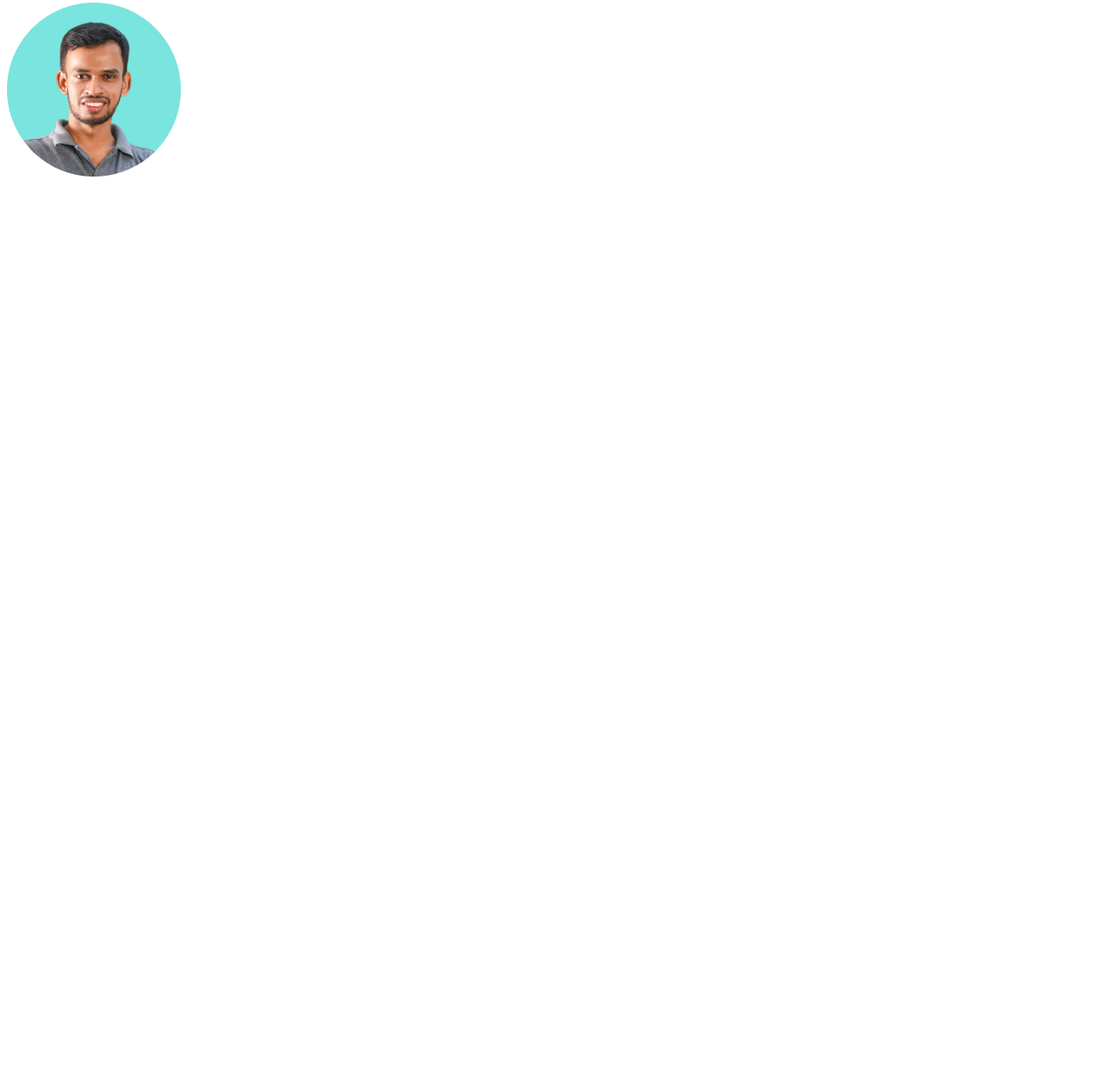
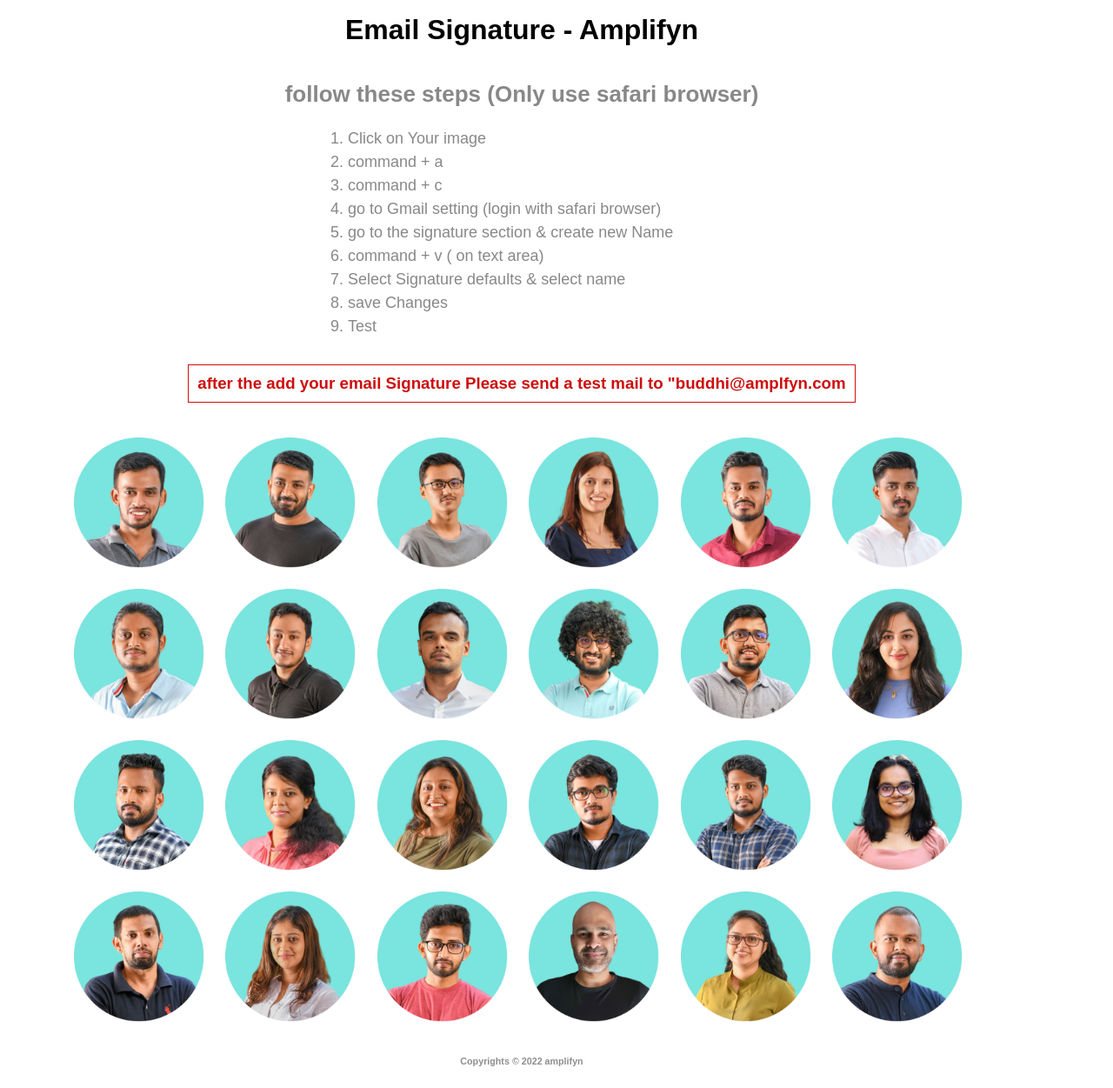
Before and after one commit to amplifyn-es/2022-signatures-, a plain HTML site: page index.html in a window 1280 px wide. Shown: the part 5-1256 px from the top of the page at 87% size. Before the commit the page ends 800 px from the top, so only its background shows below. Drawn offline with Linux system fonts and the light colour scheme.

Commit message:
index update

```diff
--- a/index.html
+++ b/index.html
@@ -1,12 +1,158 @@
 <!DOCTYPE html>
 <html lang="en">
-<head>
-    <meta charset="UTF-8">
-    <meta http-equiv="X-UA-Compatible" content="IE=edge">
-    <meta name="viewport" content="width=device-width, initial-scale=1.0">
-    <title>Document</title>
-</head>
-<body>
-    <a class="email-link" href="done/amplifyn-es-asela.html"><img src="img/G suite profile - Asela.png" alt=""></a>
-</body>
+  <head>
+    <meta charset="UTF-8" />
+    <meta http-equiv="X-UA-Compatible" content="IE=edge" />
+    <meta name="viewport" content="width=device-width, initial-scale=1.0" />
+    <title>Email Signature - Amplifyn</title>
+    <style>
+      body {
+        max-width: 1200px;
+        padding: 0;
+        margin: 0;
+        font-family: Outfit, sans-serif;
+      }
+
+      .container {
+        max-width: 1050px;
+        margin: auto;
+      }
+      a{
+          text-decoration: none;
+      }
+      h1 {
+        text-align: center;
+        margin-bottom: 40px;
+      }
+
+      img {
+        max-width: 150px;
+        padding: 10px;
+      }
+      ol{
+        max-width: 400px;
+    margin: auto;
+    font-size: 18px;
+    line-height: 27px;
+    padding: 0;
+    color: #888;
+      }
+      h2,h3,h6{
+          text-align: center;
+      }
+      h2{
+          font-size: 26px;
+          color: #888;
+      }
+      h3{
+        text-align: center;
+    margin-bottom: 20px;
+    color: #ce0e0e;
+    padding: 10px;
+    border: 1px solid;
+    display: table;
+    margin: 30px auto;
+      }
+      h6{
+        color: #8e8e8e;
+      }
+    </style>
+  </head>
+
+  <body>
+    <div class="container">
+      <h1>Email Signature - Amplifyn</h1>
+      <h2>follow these steps (Only use safari browser) </h2>
+      <ol>
+        <li>Click on Your image </li>
+        <li>command + a</li>
+        <li>command + c</li>
+        <li>go to Gmail setting (login with safari browser)</li>
+        <li>go to the signature section & create new Name</li>
+        <li>command +  v ( on text area)</li>
+        <li>Select Signature defaults & select name</li>
+        <li>save Changes</li>
+        <li>Test</li>
+      </ol>
+
+      <h3>after the add your email Signature Please send a test mail to "buddhi@amplfyn.com</h3>
+
+      <a class="email-link" href="done/amplifyn-es-asela.html">
+        <img src="img/G suite profile - Asela.png" alt="" />
+      </a>
+
+      <a class="email-link" href="done/amplifyn-es-azeem.html">
+        <img src="img/G suite profile - Azeem.png" alt="" />
+      </a>
+
+      <a class="email-link" href="done/amplifyn-es-bavan.html">
+        <img src="img/G suite profile - Bavan.png" alt="" />
+      </a>
+      <a class="email-link" href="done/amplifyn-es-bianca.html">
+        <img src="img/G suite profile - Bianca.png" alt="" />
+      </a>
+      <a class="email-link" href="done/amplifyn-es-buddhi.html">
+        <img src="img/G suite profile - Buddhi.png" alt="" />
+      </a>
+      <a class="email-link" href="done/amplifyn-es-buddhika.html">
+        <img src="img/G suite profile - Buddhika.png" alt="" />
+      </a>
+      <a class="email-link" href="done/amplifyn-es-chameera.html">
+        <img src="img/G suite profile - Chameera.png" alt="" />
+      </a>
+      <a class="email-link" href="done/amplifyn-es-eranga.html">
+        <img src="img/G suite profile - Eranga.png" alt="" />
+      </a>
+      <a class="email-link" href="done/amplifyn-es-hasanga.html">
+        <img src="img/G suite profile - Hasanga.png" alt="" />
+      </a>
+      <a class="email-link" href="done/amplifyn-es-iroshan.html">
+        <img src="img/G suite profile - Iroshan.png" alt="" />
+      </a>
+      <a class="email-link" href="done/amplifyn-es-janindu.html">
+        <img src="img/G suite profile - Janindu.png" alt="" />
+      </a>
+      <a class="email-link" href="done/amplifyn-es-kaushalya.html">
+        <img src="img/G suite profile - Kaushalya.png" alt="" />
+      </a>
+      <a class="email-link" href="done/amplifyn-es-kelum.html">
+        <img src="img/G suite profile - Kelum.png" alt="" />
+      </a>
+      <a class="email-link" href="done/amplifyn-es-kithmini.html">
+        <img src="img/G suite profile - Kithmini.png" alt="" />
+      </a>
+      <a class="email-link" href="done/amplifyn-es-mishari.html">
+        <img src="img/G suite profile - Mishari.png" alt="" />
+      </a>
+      <a class="email-link" href="done/amplifyn-es-iroshan.html">
+        <img src="img/G suite profile - Oshan.png" alt="" />
+      </a>
+      <a class="email-link" href="done/amplifyn-es-pavith.html">
+        <img src="img/G suite profile - Pavith.png" alt="" />
+      </a>
+      <a class="email-link" href="done/amplifyn-es-samidhi.html">
+        <img src="img/G suite profile - Samidhi.png" alt="" />
+      </a>
+      <a class="email-link" href="done/amplifyn-es-samidhi.html">
+        <img src="img/G suite profile - Samitha.png" alt="" />
+      </a>
+      <a class="email-link" href="done/amplifyn-es-shehani.html">
+        <img src="img/G suite profile - Shehani.png" alt="" />
+      </a>
+      <a class="email-link" href="done/amplifyn-es-thimira.html">
+        <img src="img/G suite profile - Thimira.png" alt="" />
+      </a>
+      <a class="email-link" href="done/amplifyn-es-upul.html">
+        <img src="img/G suite profile - Upul.png" alt="" />
+      </a>
+      <a class="email-link" href="done/amplifyn-es-wasundara.html">
+        <img src="img/G suite profile - Wasundara.png" alt="" />
+      </a>
+      <a class="email-link" href="done/amplifyn-es-yomal.html">
+        <img src="img/G suite profile - Yomal.png" alt="" />
+      </a>
+    </div>
+
+    <h6>Copyrights © 2022 amplifyn</h6>
+  </body>
 </html>
```
Also changed, not shown: amplifyn-es-new.html (+6 -6 lines), done/amplifyn-es-oshan.html (renamed from done/amplifyn-se-oshan.html), done/amplifyn-es-pavith.html (renamed from done/amplifyn-se-pavith.html), 1 other file.
